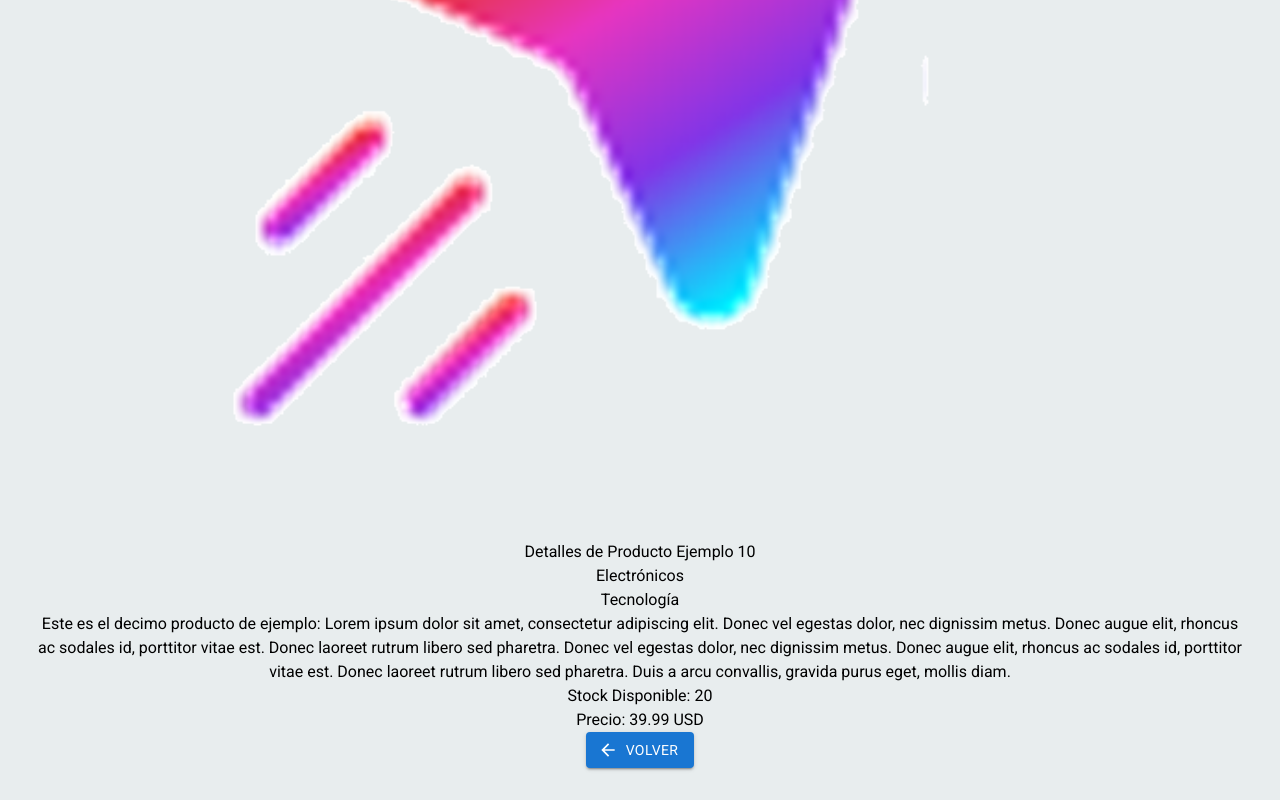
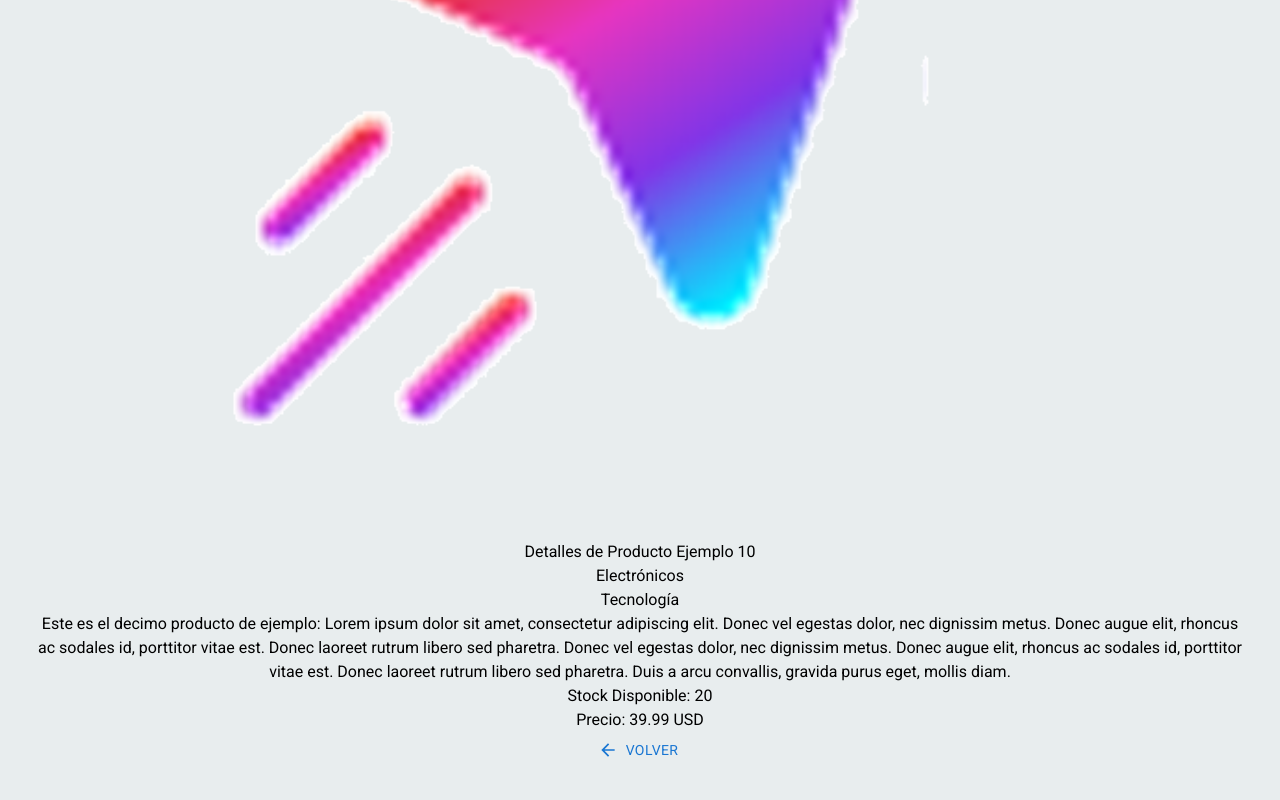
Before and after one commit to No-Country/c15-05-m-node-react, a React (Vite) app in the folder front/: page /ua/product/detail/1 in a window 1280 px wide. Shown: the part 1291-2091 px from the top of the page. Built offline with nearby package versions, Linux system fonts and the light colour scheme; a web font is replaced by a local one.

Commit message:
cambio estilo en boton back

```diff
--- a/front/src/components/Catalogo/cardsContainer/CardsContainer.jsx
+++ b/front/src/components/Catalogo/cardsContainer/CardsContainer.jsx
@@ -1,6 +1,7 @@
 import React from "react";
 import Card from "../card/Card"
 //import { useSelector } from "react-redux";
+import { Link } from "react-router-dom";
 
 const CardsContainer = () => {
   const products = [
@@ -145,6 +146,7 @@ const CardsContainer = () => {
         "company": "5f8a0a5b6e95510f8c6d1a16"
       }
     ];
+  // const products = [];
 // const products = useSelector(state => state.products)
 // const company = useSelector(state => state.company);
 //const nameCompany = company.name;
@@ -154,9 +156,11 @@ const nameCompany = 'Pet Shop'
     return (
     <div className="flex flex-wrap">
         {!products.length ?
-        <div>
-            <h3>Aún no hay productos cargados para tu empresa</h3>
-            <h1>{nameCompany}</h1>
+        <div className="w-100vw bg-white rounded-2xl text-center py-40 px-96 mx-10">
+          <h2 className="text-xl font-semibold">Uhh...</h2>
+            <h3 className="text-sm">Aún no hay productos cargados para tu empresa</h3>
+            <h1 className="text-2xl font-semibold">{nameCompany}</h1>
+            <Link className="text-lg font-semibold text-blue-300 hover:text-blue-700" to="/ua/product/create">¡Carga el primero!</Link>
         </div>
         : products.map((p) => (
             <Card
--- a/front/src/components/Utils/Buttons/ButtonBack.jsx
+++ b/front/src/components/Utils/Buttons/ButtonBack.jsx
@@ -2,6 +2,7 @@ import React from 'react';
 import Button from '@mui/material/Button';
 import ArrowBackIcon from '@mui/icons-material/ArrowBack';
 import { useNavigate } from 'react-router-dom';
+
 
 const ButtonBack = () => {
     const navigate = useNavigate();
@@ -11,7 +12,13 @@ const ButtonBack = () => {
     };
 
   return (
-    <Button variant="contained" startIcon={<ArrowBackIcon />} onClick={handleGoBack}>
+    <Button variant="text"  startIcon={<ArrowBackIcon />} onClick={handleGoBack}
+    sx={{
+        '&:hover': {
+            backgroundColor: 'transparent',
+            border: '1px solid',
+        },
+    }}>
       Volver
     </Button>
   );
```
